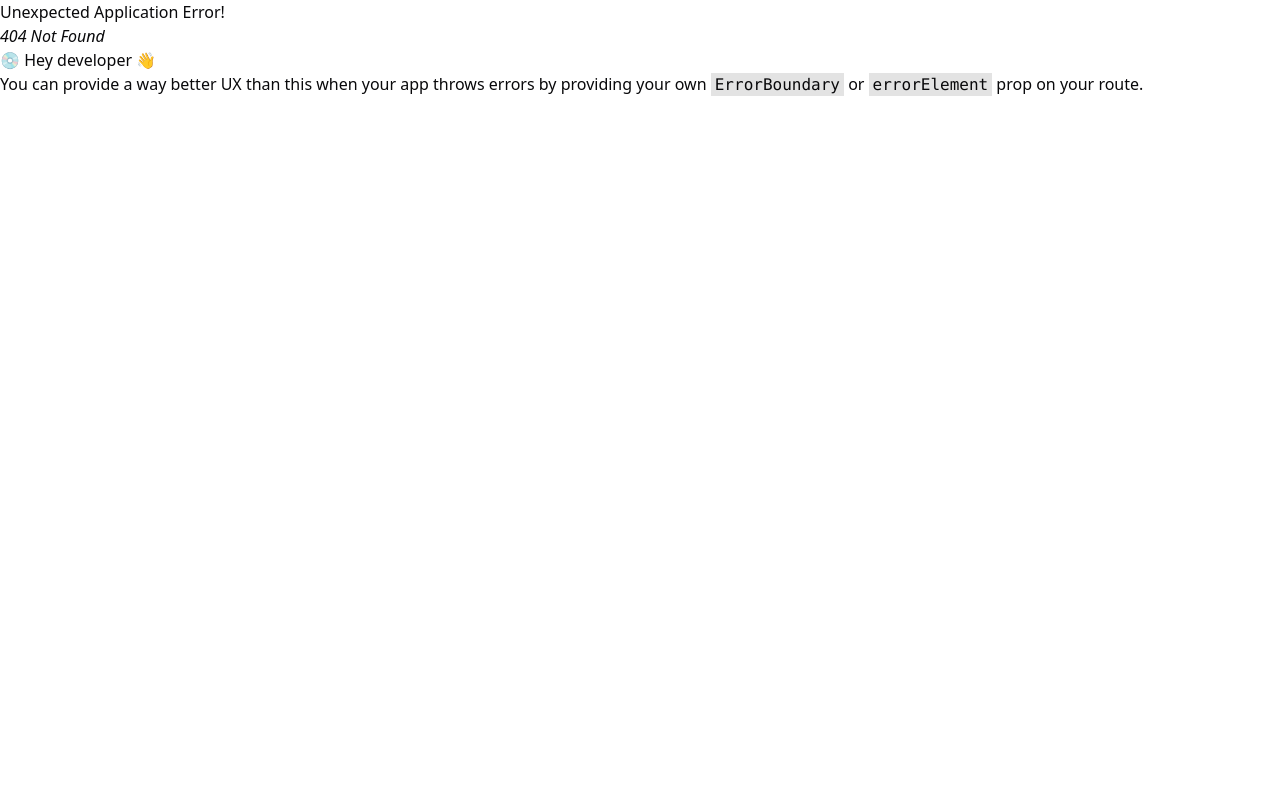
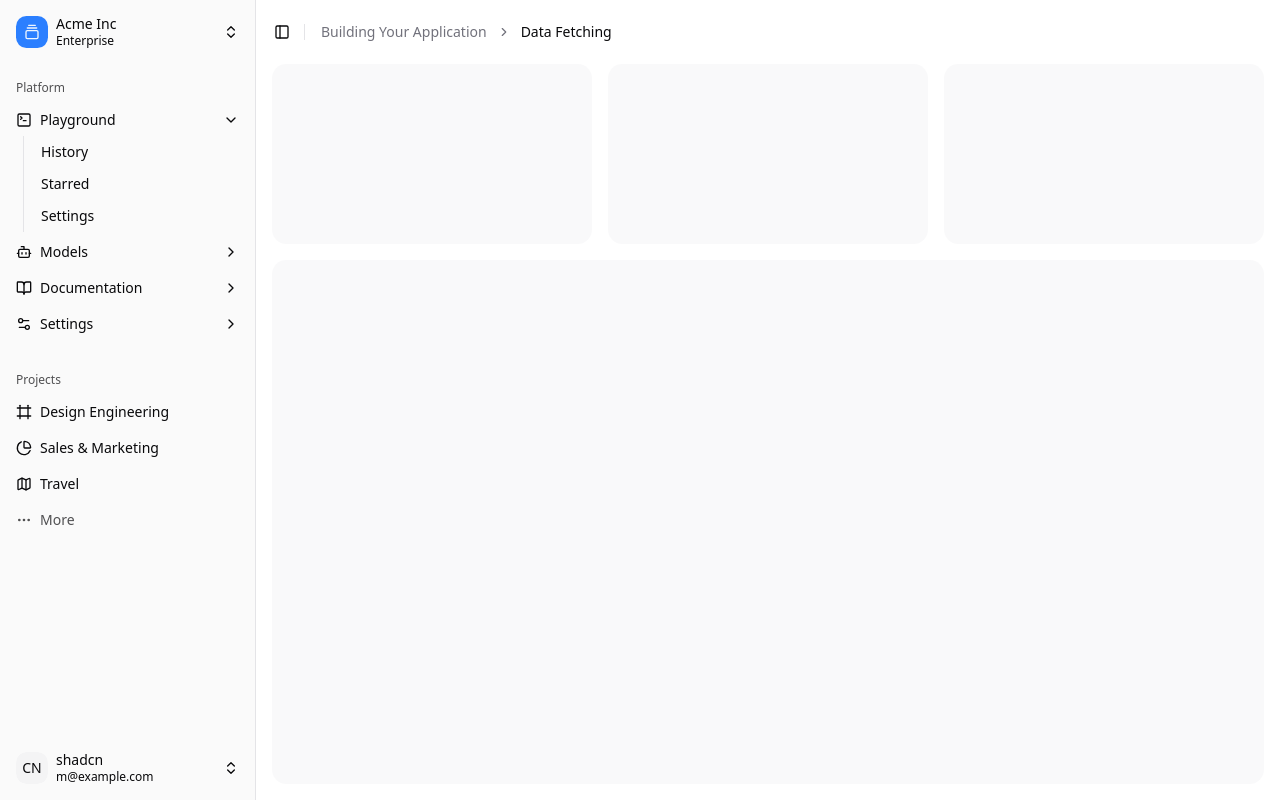
Before and after one commit to jfrost2420/shadcn-ts-app, a React (Vite) app: page /test in a window 1280 px wide. Before the commit this address had no page. Built offline with nearby package versions, Linux system fonts and the light colour scheme.

Commit message:
nested route

```diff
--- a/src/app/dashboard/page.tsx
+++ b/src/app/dashboard/page.tsx
@@ -13,6 +13,7 @@ import {
   SidebarProvider,
   SidebarTrigger,
 } from "@/components/ui/sidebar"
+import { Outlet } from "react-router-dom"
 
 export default function Page() {
   return (
@@ -41,14 +42,7 @@ export default function Page() {
             </Breadcrumb>
           </div>
         </header>
-        <div className="flex flex-1 flex-col gap-4 p-4 pt-0">
-          <div className="grid auto-rows-min gap-4 md:grid-cols-3">
-            <div className="bg-muted/50 aspect-video rounded-xl" />
-            <div className="bg-muted/50 aspect-video rounded-xl" />
-            <div className="bg-muted/50 aspect-video rounded-xl" />
-          </div>
-          <div className="bg-muted/50 min-h-[100vh] flex-1 rounded-xl md:min-h-min" />
-        </div>
+      <Outlet />
       </SidebarInset>
     </SidebarProvider>
   )
--- /dev/null
+++ b/src/app/dashboard/test.tsx
@@ -0,0 +1,12 @@
+export default function Test() {
+	return (
+    <div className="flex flex-1 flex-col gap-4 p-4 pt-0">
+      <div className="grid auto-rows-min gap-4 md:grid-cols-3">
+        <div className="bg-muted/50 aspect-video rounded-xl" />
+        <div className="bg-muted/50 aspect-video rounded-xl" />
+        <div className="bg-muted/50 aspect-video rounded-xl" />
+      </div>
+      <div className="bg-muted/50 min-h-[100vh] flex-1 rounded-xl md:min-h-min" />
+    </div>
+	)
+}
```
Also changed, not shown: src/routes.tsx (+8 -1 lines).
